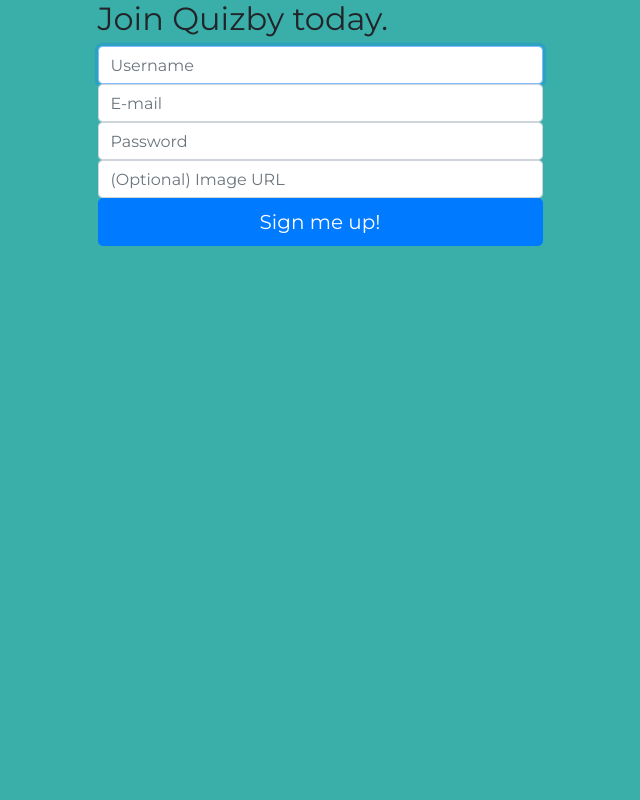
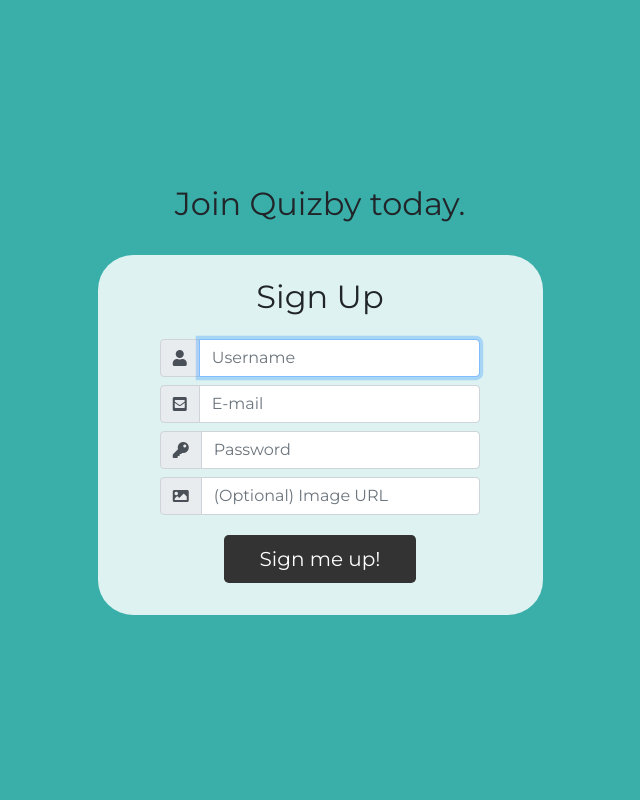
Before and after one commit to vidban/Quizby, a Flask app: page /signup in a window 1280 px wide. Shown: the part 50-850 px from the top of the page, without its empty margins (320-960 px from the left). Before the commit the page ends 296 px from the top, so only its background shows below. Run offline with Flask 2, Linux system fonts and the light colour scheme; some libraries are stand-ins or nearby versions.

Commit message:
Modified signup, login, landing page styles

```diff
--- a/static/stylesheets/style.css
+++ b/static/stylesheets/style.css
@@ -77,9 +77,10 @@ body{
   }
 
 
-  /* ************ Login***************** */
+  /* ************ Login & Signup***************** */
 
-  .login-main{
+  .login-main,
+  .signup-main{
     height: 100vh;
     display: flex;
     flex-direction: column;
@@ -91,11 +92,13 @@ body{
     text-align: center;
   }
 
-  .login-main>div{
-    margin-top:-15em;
+  .login-main>div,
+  .signup-main>div{
+    text-align: center;
   }
 
-  .login-main .login{
+  .login-main .login,
+  .signup-main .signup{
     border-radius: 35px;
     background-color: #def2f1;
     padding: 5%;
@@ -105,9 +108,15 @@ body{
     align-items: center;
   }
 
-  .login-main .login-form{
+  .login-main .login-form,
+  .signup-main .signup-form{
     width: 80%;
     margin: 10px auto;
+  }
+
+  .login-main .input_group,
+  .signup-main .input-group{
+    margin: 5px 0;
   }
 
   .login-main .input-group-text{
@@ -115,12 +124,15 @@ body{
     background-color: #3aafa9;
   }
 
-  .login-main .btn{
+  .login-main .btn,
+  .signup-main .btn{
     background-color: #333;
     color: #fff;
+    width: 60%;
+    margin: 20px auto 0 auto;
   }
 
-/* ============================ Signed out home */
+  /* ************ home-quizby***************** */
 
 .home-hero {
   height: 100vh;
--- a/templates/users/signup.html
+++ b/templates/users/signup.html
@@ -4,21 +4,40 @@
 
 {% block content %}
 
-  <div class="row justify-content-md-center">
+  <div class="signup-main row justify-content-md-center">
   <div class="col-md-7 col-lg-5">
     <h2 class="join-message">Join Quizby today.</h2>
-    <form method="POST" id="user_form">
+    <br>
+    <div class="signup">
+      <h2>Sign Up</h2>
+      <form method="POST" id="user_form" class="signup-form">
         {{ form.hidden_tag() }}
 
         {% for field in form if field.widget.input_type != 'hidden' %}
           {% for error in field.errors %}
             <span class="text-danger">{{ error }}</span>
           {% endfor %}
+          <div class="input-group mb-2">
+            <div class="input-group-prepend">
+              <div class="input-group-text">
+                {% if field.label.text == 'Username'%}
+                <i class="fas fa-user"></i>
+                {% elif field.label.text == 'E-mail' %}
+                <i class="fas fa-envelope-square"></i>
+                {% elif field.label.text == '(Optional) Image URL' %}
+                <i class="fas fa-image"></i>
+                {% else %}
+                <i class="fas fa-key"></i>
+                {% endif %}
+              </div>
+            </div>
             {{ field(placeholder=field.label.text, class="form-control") }}
+          </div>
         {% endfor %}
 
-      <button class="btn btn-primary btn-lg btn-block">Sign me up!</button>
+        <button class="btn btn-lg btn-block">Sign me up!</button>
       </form>
+    </div>
   </div>
 </div>
 
```
Lines whose indentation alone changed are shown as unchanged.
